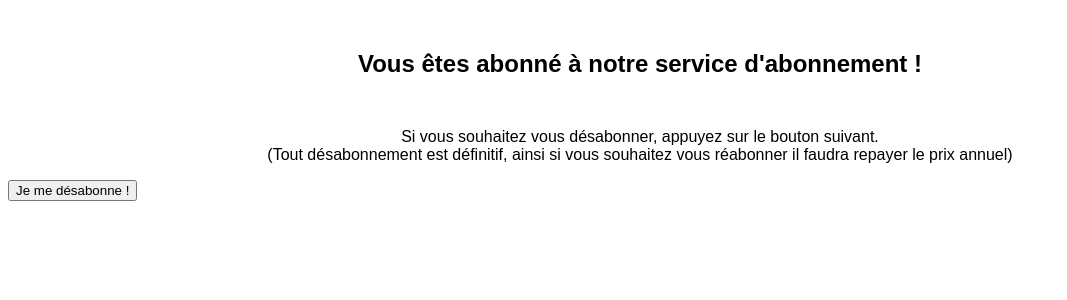
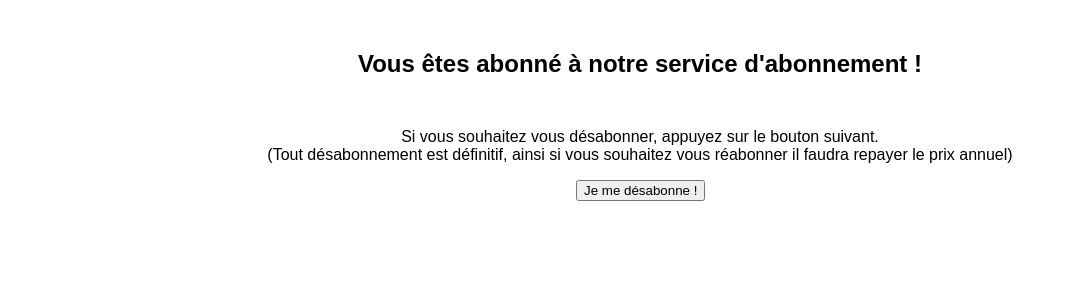
Before and after one commit to An2sBRR/E-commerce, a PHP site: page /E-commerce-main/php/abonnement.php in a window 1280 px wide. Shown: the top 300 px of the page, without its empty margins (0-1067 px from the left). Run offline with PHP 8.4, Linux system fonts and the light colour scheme.

Commit message:
Update abonnement.css

```diff
--- a/css/abonnement.css
+++ b/css/abonnement.css
@@ -72,6 +72,11 @@
     font-size: 18px;
   }
 
+  .desabonnement{
+    position: absolute;
+    left: 45%;
+  }
+
   @media screen and (min-width: 1000px) {
     ul {
       width: 800px;
```
